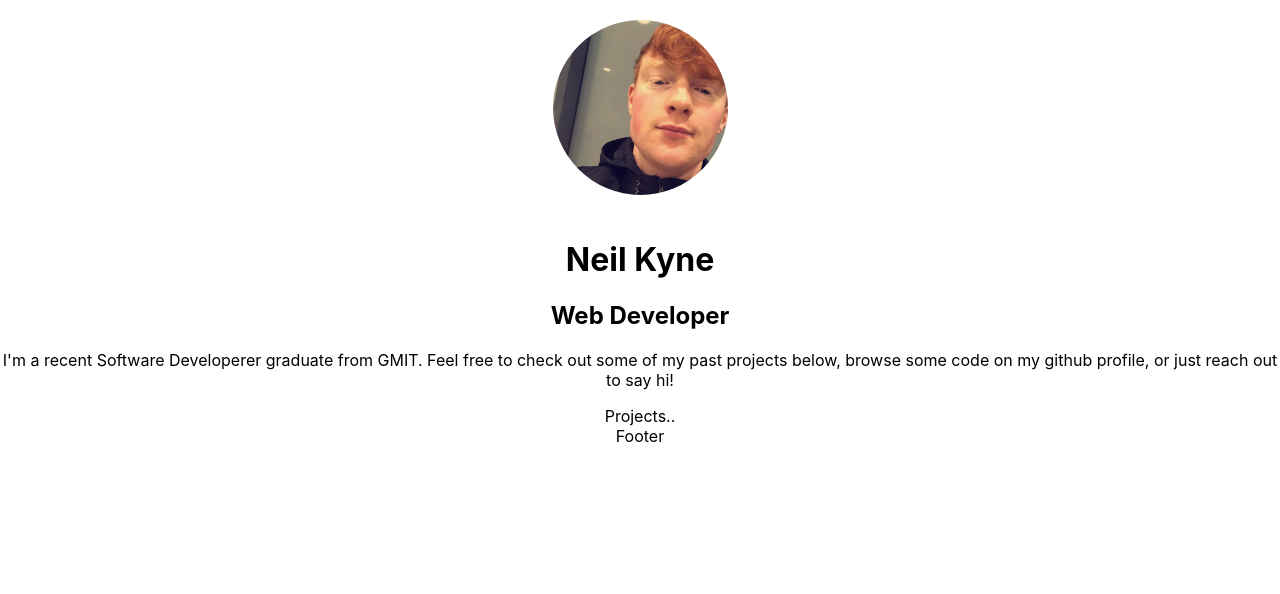
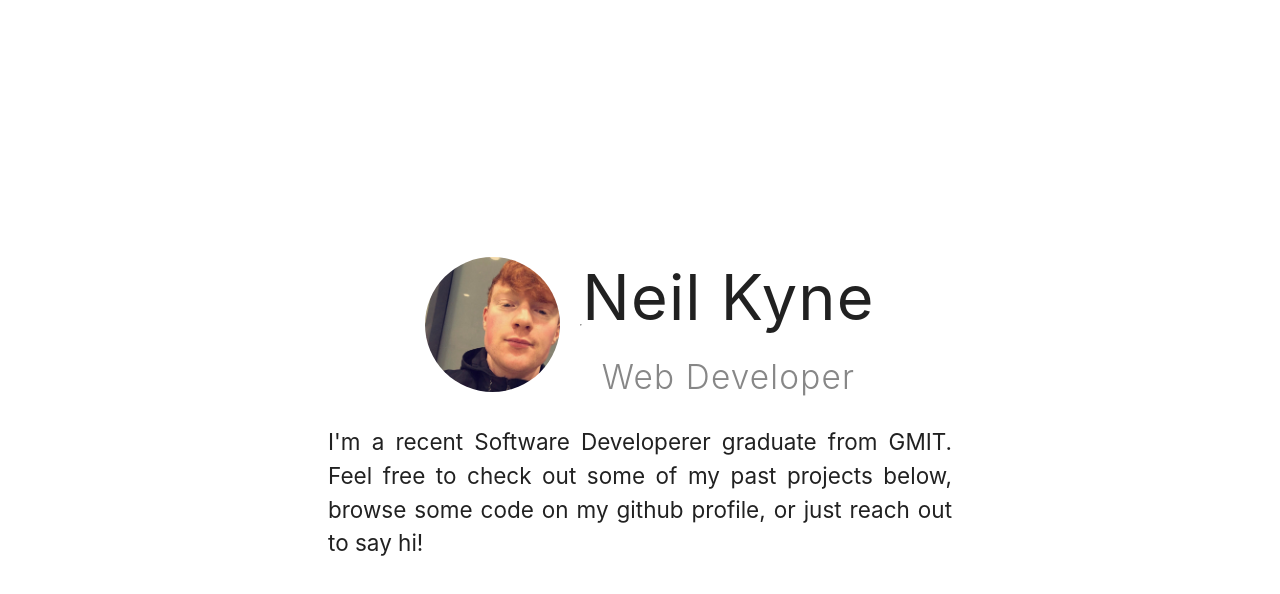
Before and after one commit to NeilK-94/Personal-Site, a React (Create React App) app in the folder personal-site/: page / in a window 1280 px wide. Shown: the top 594 px of the page. Built offline with nearby package versions, Linux system fonts and the light colour scheme.

Commit message:
Did most of the styling for the header.

```diff
--- a/personal-site/package.json
+++ b/personal-site/package.json
@@ -8,6 +8,7 @@
     "@testing-library/user-event": "^7.2.1",
     "react": "^16.13.1",
     "react-dom": "^16.13.1",
+    "react-materialize": "^3.2.2",
     "react-scripts": "3.4.1"
   },
   "scripts": {
--- a/personal-site/public/index.html
+++ b/personal-site/public/index.html
@@ -3,6 +3,14 @@
   <head>
     <meta charset="utf-8" />
     <link rel="icon" href="%PUBLIC_URL%/favicon.ico" />
+    <link
+      rel="stylesheet"
+      href="https://fonts.googleapis.com/icon?family=Material+Icons"
+    />
+    <link
+      rel="stylesheet"
+      href="https://cdnjs.cloudflare.com/ajax/libs/materialize/0.100.2/css/materialize.min.css"
+    />
     <meta name="viewport" content="width=device-width, initial-scale=1" />
     <meta name="theme-color" content="#000000" />
     <meta
--- a/personal-site/src/App.css
+++ b/personal-site/src/App.css
@@ -1,43 +1,48 @@
 .App {
   text-align: center;
+}
+
+/* Header Styling */
+.Header {
+  display: flex;
+  flex-direction: column;
+  justify-content: center;
+  min-height: 100%;
+  position: fixed;
 }
 .Header-Selfie {
   border-radius: 50%;
   padding: 20px;
   max-width: 175px;
 }
-
-.App-logo {
-  height: 40vmin;
-  pointer-events: none;
+.Header-Title {
+  color: #878787;
+  font-size: 2.22rem;
+  letter-spacing: 0.08rem;
+  font-weight: 300;
 }
 
-@media (prefers-reduced-motion: no-preference) {
-  .App-logo {
-    animation: App-logo-spin infinite 20s linear;
-  }
+.Header-Bio {
+  font-size: 1.5em;
+  text-align: justify;
+  margin: 0 auto;
+  padding: 1vh;
+  width: 50%;
+}
+.Header-Selfie-and-Name {
+  display: flex;
+  flex-direction: row;
+  align-items: center;
+  margin: 0 auto;
+  font-size: 2rem;
+  letter-spacing: 0.08rem;
+  font-weight: 500;
 }
 
-.App-header {
-  background-color: #282c34;
-  min-height: 100vh;
-  display: flex;
-  flex-direction: column;
-  align-items: center;
-  justify-content: center;
-  font-size: calc(10px + 2vmin);
-  color: white;
-}
 
-.App-link {
-  color: #61dafb;
-}
 
-@keyframes App-logo-spin {
-  from {
-    transform: rotate(0deg);
-  }
-  to {
-    transform: rotate(360deg);
-  }
-}
+/* Projects Styling */
+
+
+
+/* Footer Styling */
--- a/personal-site/src/App.js
+++ b/personal-site/src/App.js
@@ -1,14 +1,16 @@
 import React from 'react';
 import './App.css';
+
 import Header from './components/Header'
-import Footer from './components/Footer'
-import Projects from './components/Projects'
+// import Footer from './components/Footer'
+// import Projects from './components/Projects'
+
 function App() {
   return (
     <div className="App">
       <Header />
-      <Projects />
-      <Footer />
+      {/* <Projects />
+      <Footer /> */}
     </div>
   );
 }
--- a/personal-site/src/components/Header.jsx
+++ b/personal-site/src/components/Header.jsx
@@ -4,14 +4,16 @@ export default class Header extends Component {
     render() {
         return (
             <div className="Header">
-                <div>
+                <div className="Header-Selfie-and-Name">
                 <img src={selfie} className="Header-Selfie" alt="selfie" />
-                  <div>
-                    <h1>Neil Kyne</h1>
-                    <h2>Web Developer</h2>
+                <hr />
+                  <div className="Header-Name-Title-Block">
+                    <h1 className="Header-Name">Neil Kyne</h1>
+                    <h2 className="Header-Title">Web Developer</h2>
                   </div>
                 </div>
-                <p>
+                {/* Need to add all personal info to a seperate file later, make code cleaner */}
+                <p className="Header-Bio">
                 I'm a recent Software Developerer graduate from GMIT. Feel free to check out some of my past projects below,
                 browse some code on my github profile, or just reach out to say hi!
                 </p>
```
Also changed, not shown: personal-site/src/components/Footer.jsx (+5 -2 lines), personal-site/src/components/Projects.jsx (line endings or trailing spaces), 1 other file (tests, documents, lock files or other folders).
